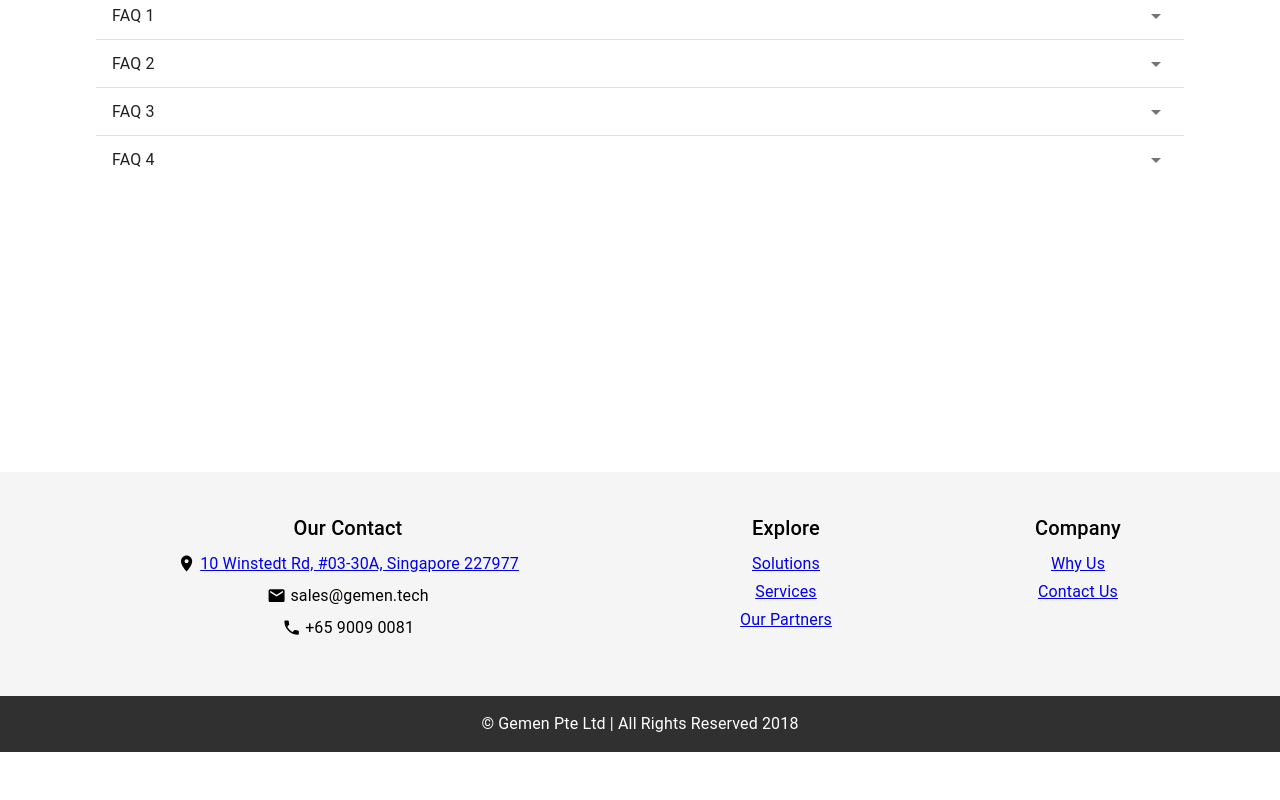
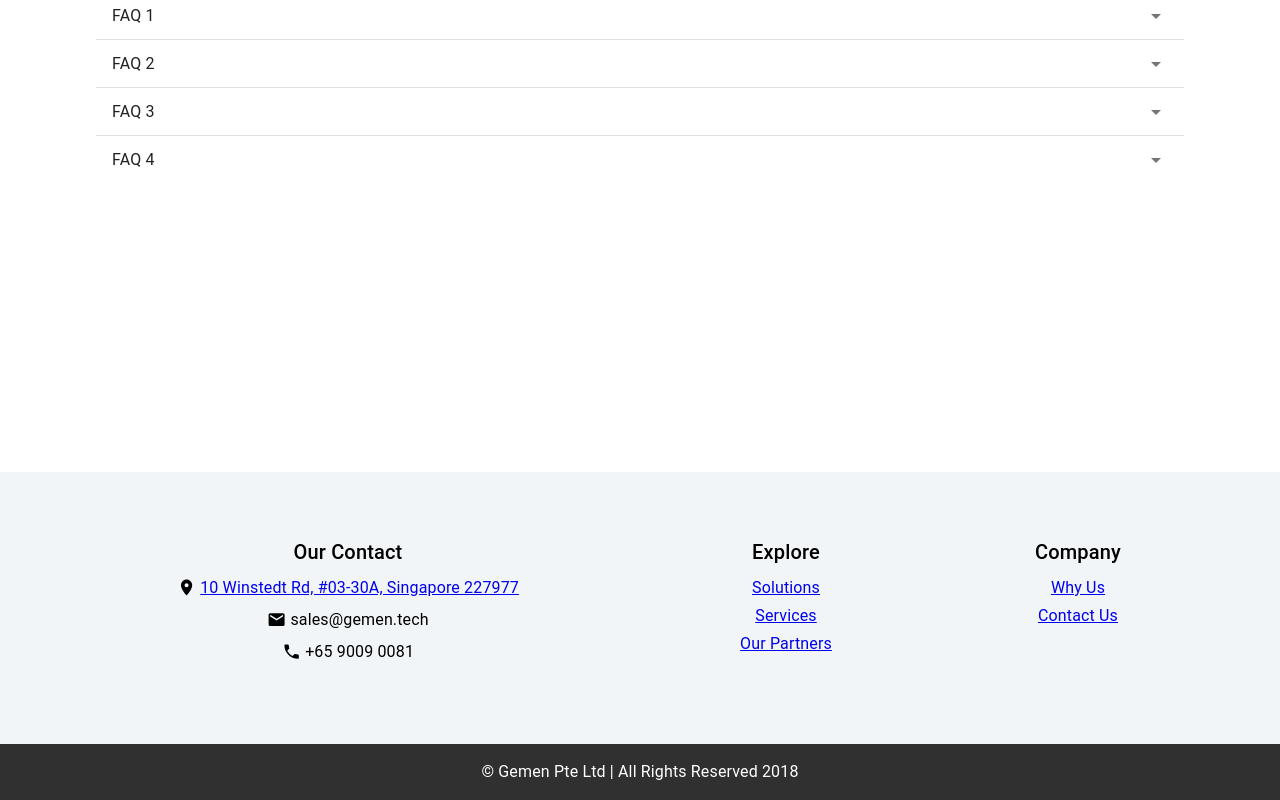
Before and after one commit to Xycone/Gemen_Website_Frontend, a React (Vite) app: page /contactUs in a window 1280 px wide. Shown: the part 1300-2100 px from the top of the page. Before the commit the page ends 2052 px from the top, so only its background shows below. Built offline with nearby package versions, Linux system fonts and the light colour scheme.

Commit message:
Changed the background colour of the footer

```diff
--- a/src/components/Footer.jsx
+++ b/src/components/Footer.jsx
@@ -5,8 +5,8 @@ import { Email, LocationOn, Phone } from '@mui/icons-material';
 
 function Footer() {
     return (
-        <Box sx={{ width: '100%', backgroundColor: '#f5f5f5', marginTop: 'auto' }}>
-            <Container maxWidth="lg" sx={{ padding: 2 }} >
+        <Box sx={{ width: '100%', backgroundColor: '#F2F5F8', marginTop: 'auto' }}>
+            <Container maxWidth="lg" sx={{ padding: 5 }} >
                 <Grid container spacing={2} sx={{ textAlign: 'center' }}>
                     <Grid item xs={12}>
                         <Grid container spacing={2} sx={{ textAlign: 'center', justifyContent: 'center', mb: 1 }}>
```
